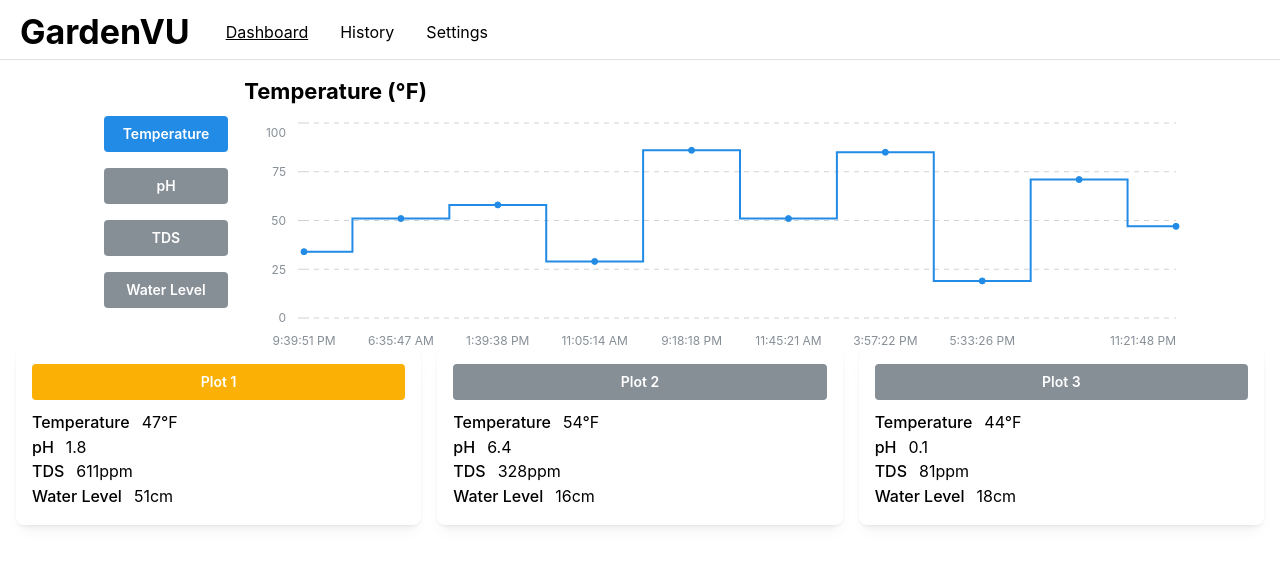
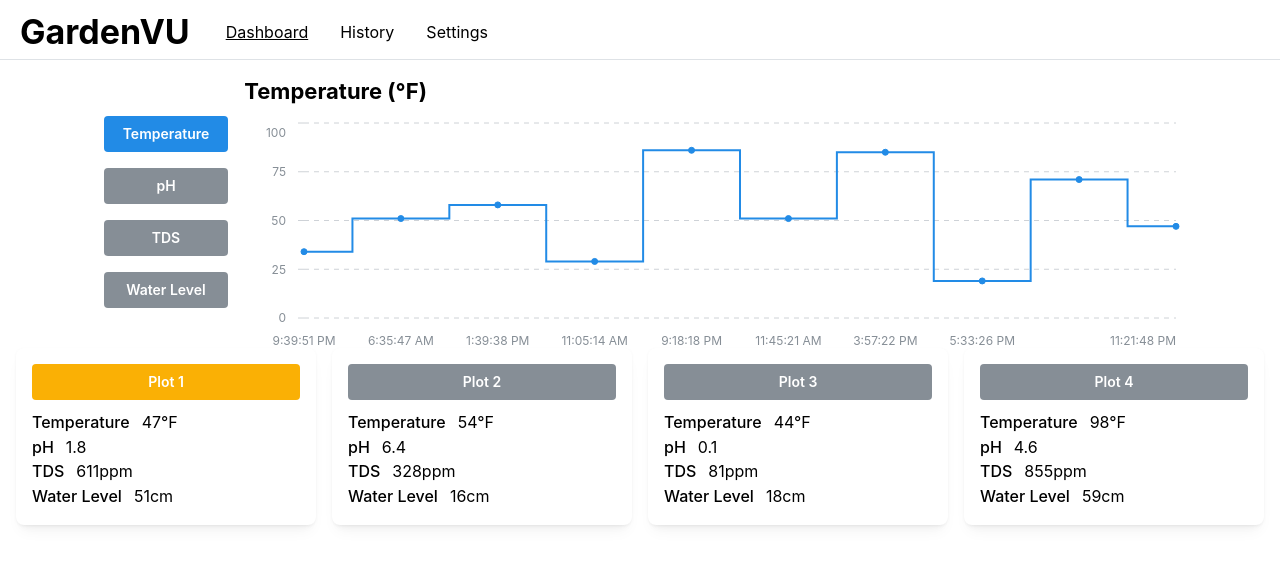
Before and after one commit to GardenVU/gardenvu-frontend, a React (Vite) app: page /dashboard in a window 1280 px wide. Shown: the top 566 px of the page. Built offline with nearby package versions, Linux system fonts and the light colour scheme.

Commit message:
Updated styling

```diff
--- a/src/pages/Dashboard.tsx
+++ b/src/pages/Dashboard.tsx
@@ -11,6 +11,7 @@ const plotsData = [
   createTestPlotData(),
   createTestPlotData(),
   createTestPlotData(),
+  createTestPlotData(),
 ];
 
 const Dashboard = () => {
@@ -21,7 +22,7 @@ const Dashboard = () => {
   return (
     <div>
       <GraphPanel data={plotsData[selectedPlot].data} />
-      <SimpleGrid cols={plotsData.length}>
+      <SimpleGrid cols={4}>
         {plotsData.map((plot, index) => (
           <Card
             key={index}
```
